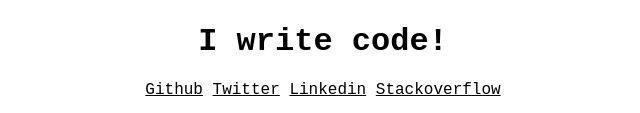
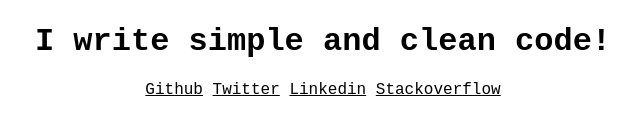
Before and after one commit to jairhenrique/jairhenrique.github.io, a plain HTML site: page index.html in a window 1280 px wide. Shown: the part 494-607 px from the top of the page, without its empty margins (317-957 px from the left). Drawn offline with Linux system fonts and the light colour scheme.

Commit message:
Update index.html

```diff
--- a/index.html
+++ b/index.html
@@ -17,11 +17,14 @@
         a:hover {color: #009;}
         div {display: table-cell; text-align: center; vertical-align: middle}
     </style>
+    <meta name="description" content="Software Developer">
+    <meta name="keywords" content="python,programming,software engineering,clean code,tests,tdd,git">
+    <meta name="author" content="Jair Henrique">
 </head>
 <body>
     <div>
         <img src="http://www.gravatar.com/avatar/c54f213f2f5d34253df43b277abaa7fc?s=150" alt="">
-        <h1>I write code!</h1>
+        <h1>I write simple and clean code!</h1>
         <p>
             <a href="http://github.com/jairhenrique">Github</a>
             <a href="http://twitter.com/jairhenrique">Twitter</a>
```
